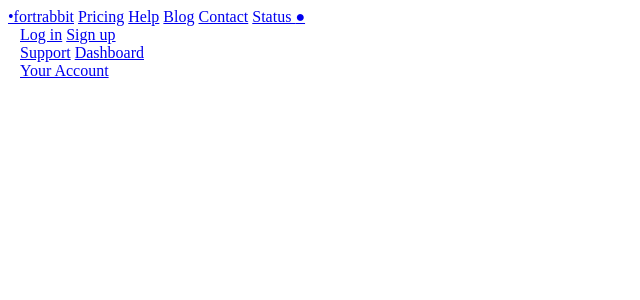
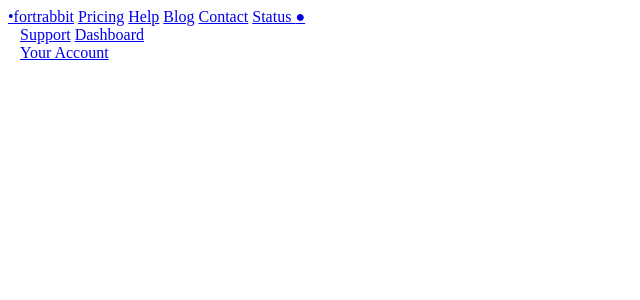
Before and after one commit to fortrabbit/legal, a PHP site: template propertiesnav.twig in a window 1280 px wide. Shown: the top 300 px of the page, without its empty margins (0-640 px from the left). Run offline with PHP 8.4, Linux system fonts and the light colour scheme; the template is opened without the code that fills it: most values are stand-ins (such as "Sample title", 1, 10 or a date in 2020); some libraries are stand-ins or nearby versions.

Commit message:
Squashed 'templates/snippets/shared-snippets/' changes from c6ed487..33e0bd2
33e0bd2 Merge commit '5c2b83cdfb1845b76d5817a31547fab323e9522e' into style-update-x
734d2c1 styles
225e9d8 breaking changes
d5c1d94 some styles to adjust to new Dashboard

git-subtree-dir: templates/snippets/shared-snippets
git-subtree-split: 33e0bd27deb03334a2c0e11af20d72b3fc457e97

```diff
--- a/propertiesnav.twig
+++ b/propertiesnav.twig
@@ -1,25 +1,26 @@
-<nav id="propertiesnav" class="row gutter">
+<nav id="propertiesnav" class="row">
     <div class="row gutter auto wrap">
-        <a class="box fortrabbit " id="nav_website" href="{{ www_url }}">•fortrabbit</a>
-        <a class="box" id="nav_pricing" href="{{ www_url }}/pricing" data-user="unknown">Pricing</a>
-        <a class="box" id="nav_help" href="{{ help_url }}">Help</a>
-        <a class="box" id="nav_blog" href="{{ blog_url }}">Blog</a>
-        <a class="box" id="nav_contact" href="{{ www_url }}/contact" data-user="unknown">Contact</a>
-        <a class="box" href="http://status.fortrabbit.com" id="status" data-status data-user="known">
+        <a class="box psmall fortrabbit " id="nav_website" href="{{ www_url }}">•fortrabbit</a>
+        <a class="box psmall" id="nav_pricing" href="{{ www_url }}/pricing" data-user="unknown">Pricing</a>
+        <a class="box psmall" id="nav_help" href="{{ help_url }}">Help</a>
+        <a class="box psmall" id="nav_blog" href="{{ blog_url }}">Blog</a>
+        <a class="box psmall" id="nav_contact" href="{{ www_url }}/contact" data-user="unknown">Contact</a>
+        <a class="box psmall" href="http://status.fortrabbit.com" id="status" data-status data-user="known">
             Status
             <span class="status none spacerleft" data-status>●</span>
         </a>
     </div>
     <div class="flexright auto" style="padding-left:12px">
-        <div class="row gutter auto wrap" data-user="unknown">
-            <a class="action secondary keep" id="nav_login" href="{{ dashboard_url }}">Log in</a>
-            <a class="action fwdcta keep" id="nav_signup" href="{{ dashboard_url }}/signup?top">Sign up</a>
+
+        <div class="row gutter auto wrap" data-user="unknown" style="display:none">
+            <a class="action secondary keep psmall" id="nav_login" href="{{ dashboard_url }}">Log in</a>
+            <a class="action fwdcta keep psmall" id="nav_signup" href="{{ dashboard_url }}/signup?top">Sign up</a>
         </div>
 
         <div class="row gutter auto wrap" data-user="known">
-            <a id="nav_support" class="box" href="{{ dashboard_url }}/support">Support</a>
-            <a id="nav_dashboard" class="box" href="{{ dashboard_url }}">Dashboard</a>
-            <a id="nav_account" class="box row keep" href="{{ dashboard_url }}/account">
+            <a id="nav_support" class="box psmall" href="{{ dashboard_url }}/support">Support</a>
+            <a id="nav_dashboard" class="box psmall" href="{{ dashboard_url }}">Dashboard</a>
+            <a id="nav_account" class="box psmall row keep" href="{{ dashboard_url }}/account">
                 <div>Your Account</div>
                 <div class="media face spacerleftnormal auto" data-gravatar></div>
             </a>
```
Also changed, not shown: footer.twig (+20 -20 lines).
